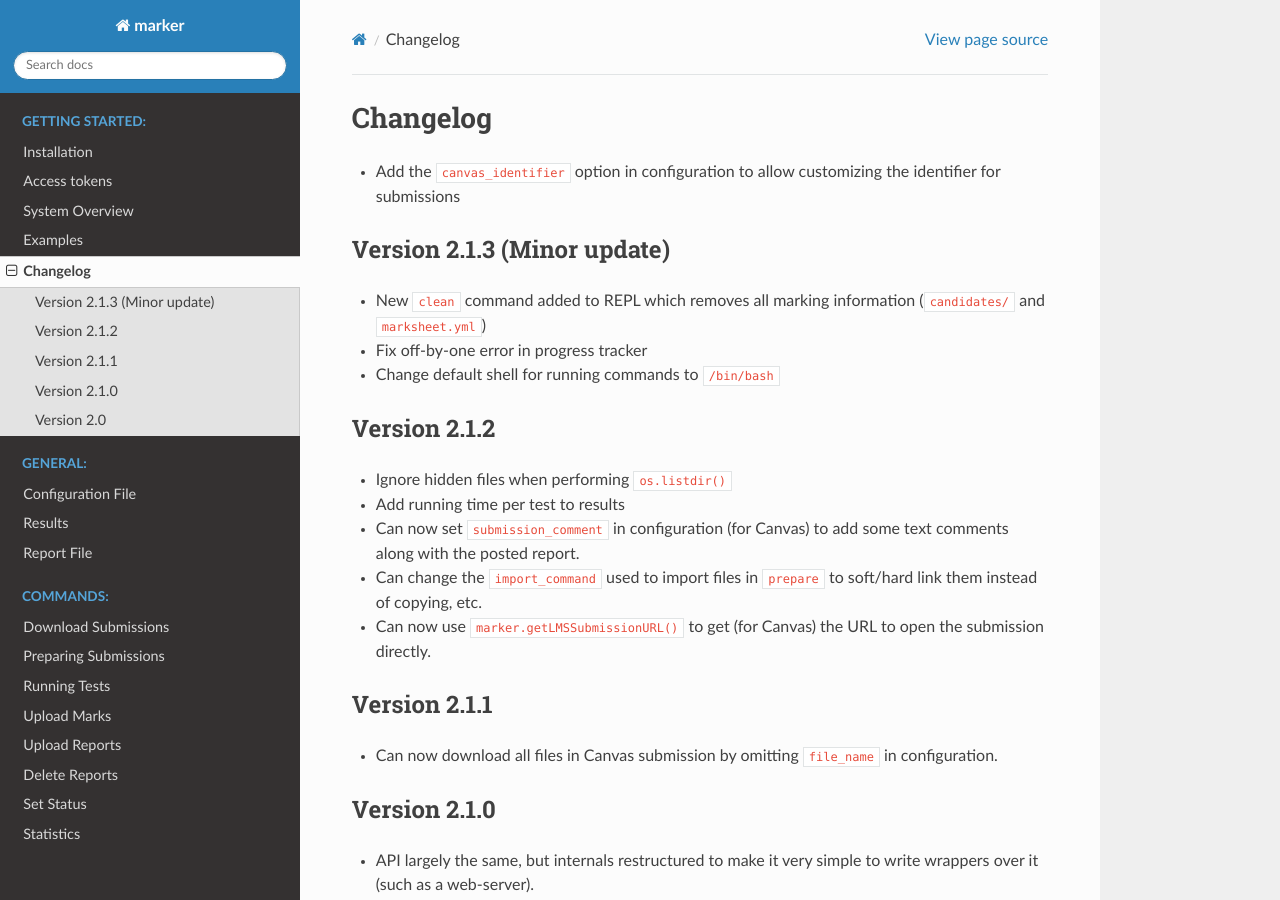
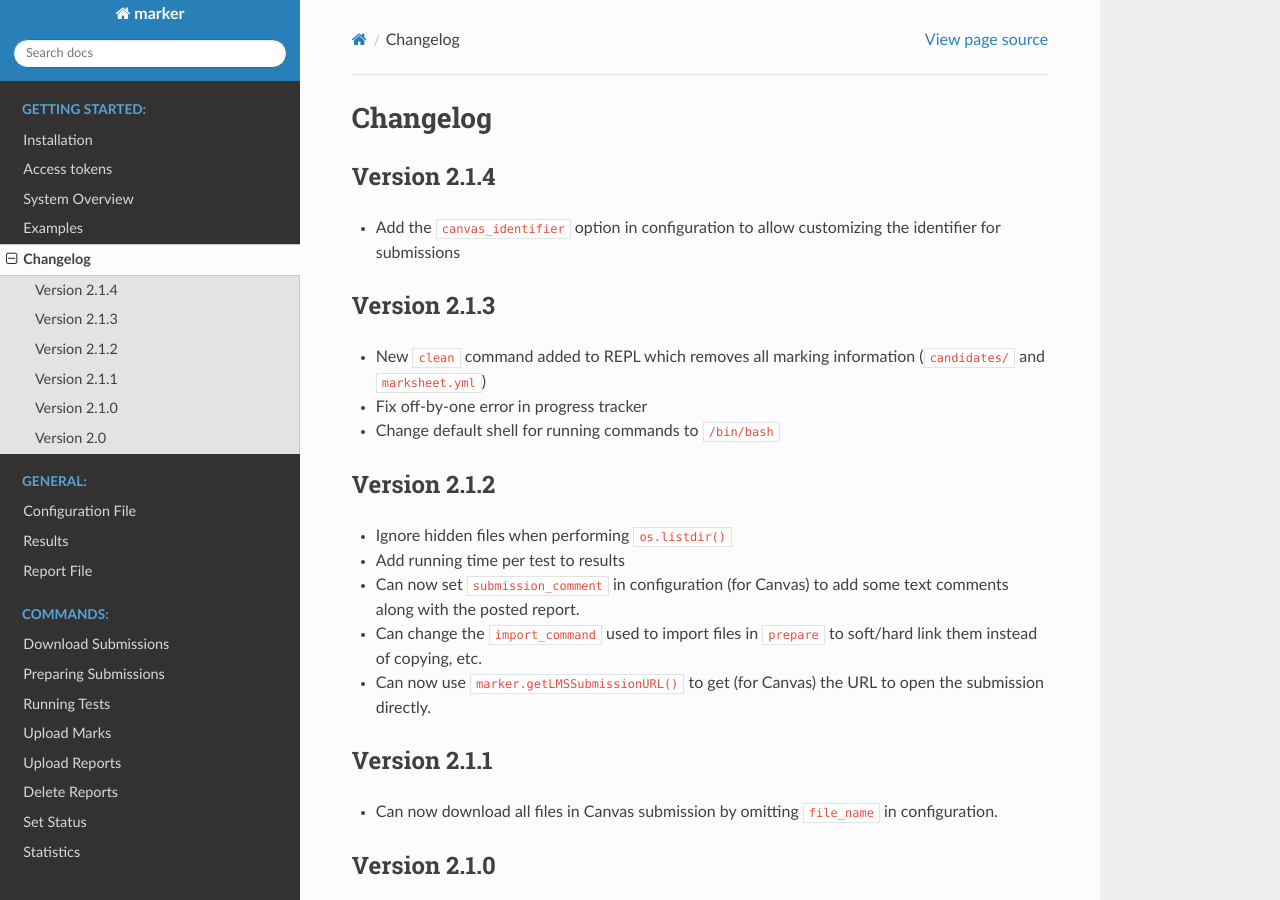
Before and after one commit to mustafaquraish/marker, a Sphinx documentation site: the page built from docs/source/getting_started/changelog.rst, in a window 1280 px wide and 900 px high. Built offline with Sphinx 7.4.7 and the Read the Docs theme 2.0.0, drawn with Linux system fonts in a browser that asks for light colours.

Commit message:
Bump to version 2.1.4

```diff
--- a/docs/source/getting_started/changelog.rst
+++ b/docs/source/getting_started/changelog.rst
@@ -1,10 +1,13 @@
 Changelog
 ---------
 
+Version 2.1.4
+=============
+
 - Add the ``canvas_identifier`` option in configuration to allow customizing the identifier for submissions
 
-Version 2.1.3 (Minor update)
-============================
+Version 2.1.3
+=============
 
 * New ``clean`` command added to REPL which removes all marking information (``candidates/`` and ``marksheet.yml``)
 * Fix off-by-one error in progress tracker
```
Also changed, not shown: 1 other file.
